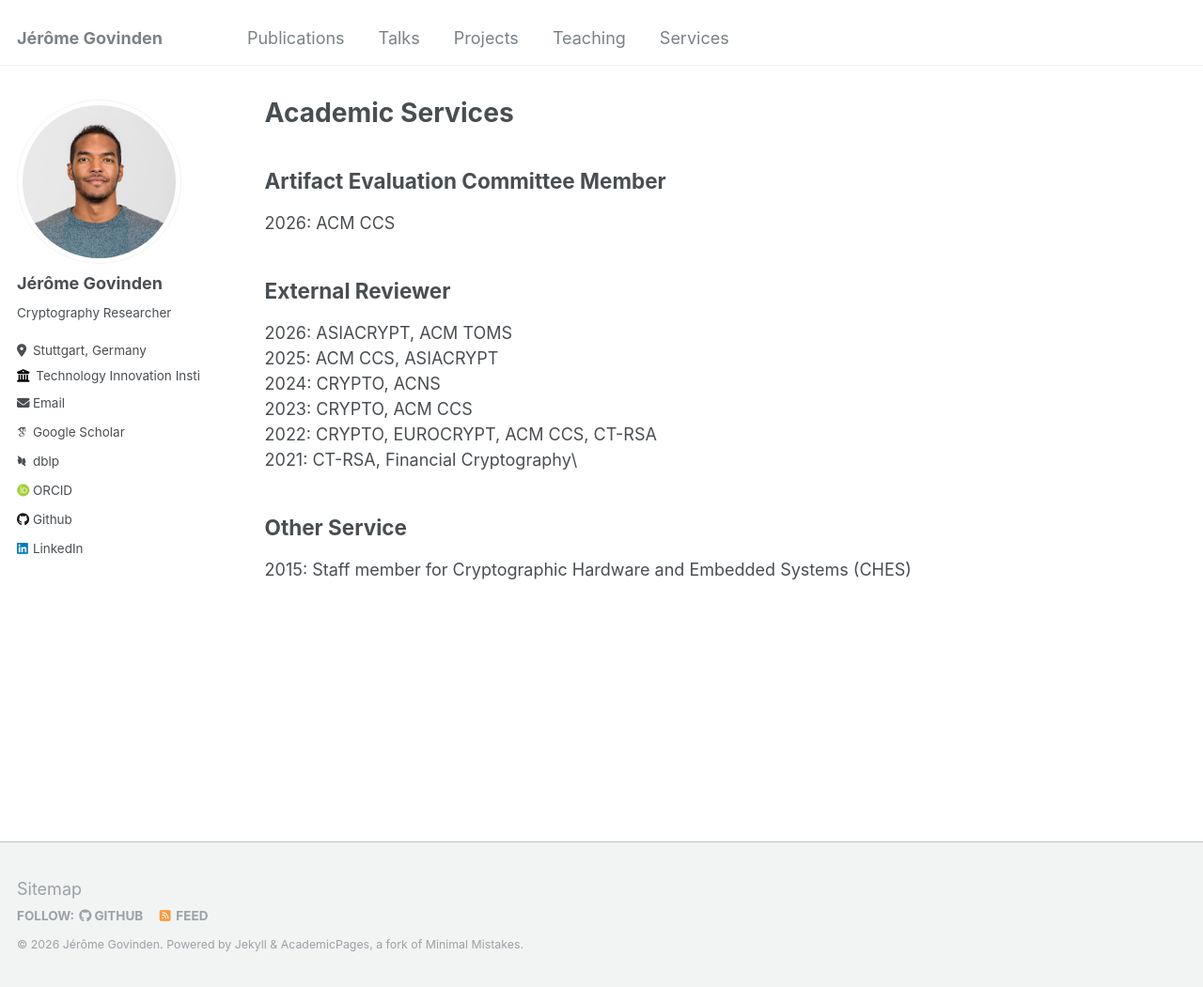
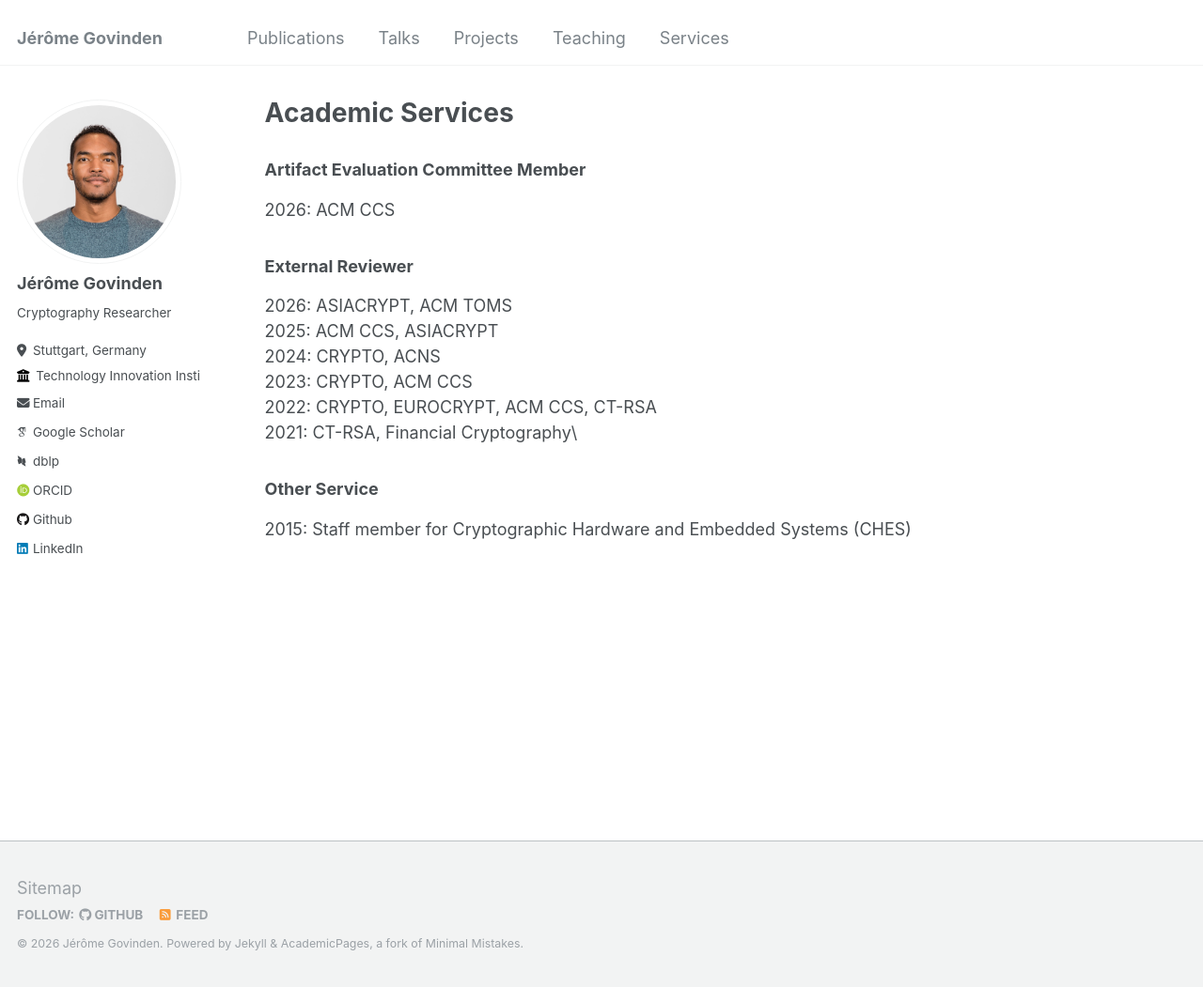
Before and after one commit to GovindenJerome/govindenjerome.github.io, a Jekyll site: the page built from _pages/services.md, in a window 1280 px wide and 1051 px high. Shown: the whole window at 94% size. Built offline with Jekyll 4.4.1, drawn with Linux system fonts in a browser that asks for light colours; some web fonts are replaced.

Commit message:
update website

```diff
--- a/_pages/services.md
+++ b/_pages/services.md
@@ -6,10 +6,10 @@ author_profile: true
 ---
 
 
-## Artifact Evaluation Committee Member
+### Artifact Evaluation Committee Member
 2026: ACM CCS
 
-## External Reviewer
+### External Reviewer
 2026: ASIACRYPT, ACM TOMS\\
 2025: ACM CCS, ASIACRYPT\\
 2024: CRYPTO, ACNS\\
@@ -17,5 +17,5 @@ author_profile: true
 2022: CRYPTO, EUROCRYPT, ACM CCS, CT-RSA\\
 2021: CT-RSA, Financial Cryptography\\
 
-## Other Service
+### Other Service
 2015: Staff member for Cryptographic Hardware and Embedded Systems (CHES)
```
